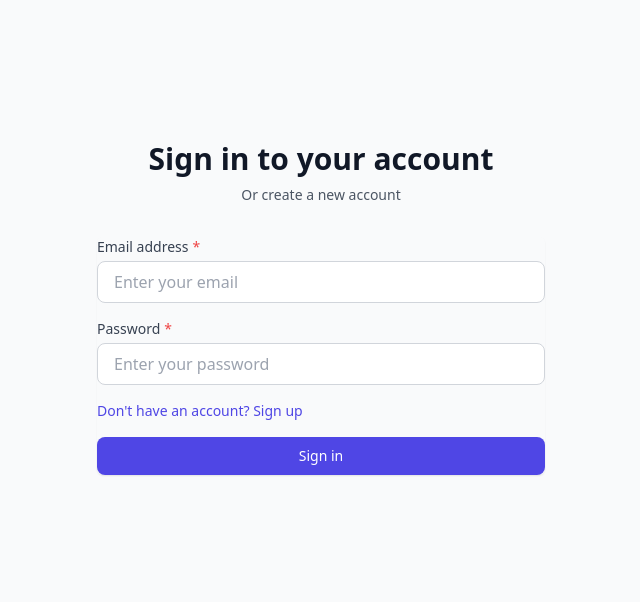
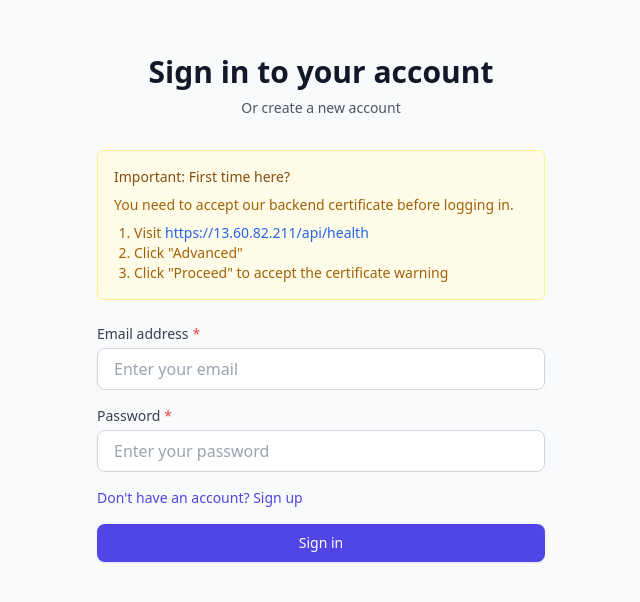
Before and after one commit to SachinM44/pdf-xml-converter, a React (Vite) app in the folder frontend/: page /login in a window 1280 px wide. Shown: the part 104-706 px from the top of the page, without its empty margins (319-959 px from the left). Built offline with nearby package versions, Linux system fonts and the light colour scheme; no server answers.

Commit message:
fix/ fixed SSL certification issue

```diff
--- a/frontend/src/pages/Login.jsx
+++ b/frontend/src/pages/Login.jsx
@@ -67,6 +67,18 @@ export default function Login() {
       subtitle="Or create a new account"
       onSubmit={handleSubmit}
     >
+      <div className="mb-6 p-4 bg-yellow-50 border border-yellow-200 rounded-md">
+        <h3 className="text-sm font-medium text-yellow-800 mb-2">Important: First time here?</h3>
+        <p className="text-sm text-yellow-700 mb-2">
+          You need to accept our backend certificate before logging in.
+        </p>
+        <ol className="list-decimal text-sm text-yellow-700 pl-5">
+          <li>Visit <a href="https://13.60.82.211/api/health" target="_blank" rel="noopener noreferrer" className="text-blue-600 hover:underline">https://13.60.82.211/api/health</a></li>
+          <li>Click "Advanced"</li>
+          <li>Click "Proceed" to accept the certificate warning</li>
+        </ol>
+      </div>
+
       <Input
         label="Email address"
         type="email"
--- a/frontend/src/pages/Register.jsx
+++ b/frontend/src/pages/Register.jsx
@@ -88,6 +88,18 @@ export default function Register() {
       subtitle="Or sign in to your existing account"
       onSubmit={handleSubmit}
     >
+      <div className="mb-6 p-4 bg-yellow-50 border border-yellow-200 rounded-md">
+        <h3 className="text-sm font-medium text-yellow-800 mb-2">Important: First time here?</h3>
+        <p className="text-sm text-yellow-700 mb-2">
+          You need to accept our backend certificate before registering.
+        </p>
+        <ol className="list-decimal text-sm text-yellow-700 pl-5">
+          <li>Visit <a href="https://13.60.82.211/api/health" target="_blank" rel="noopener noreferrer" className="text-blue-600 hover:underline">https://13.60.82.211/api/health</a></li>
+          <li>Click "Advanced"</li>
+          <li>Click "Proceed" to accept the certificate warning</li>
+        </ol>
+      </div>
+
       <Input
         label="Full Name"
         type="text"
```
Also changed, not shown: 1 other file (tests, documents, lock files or other folders).
